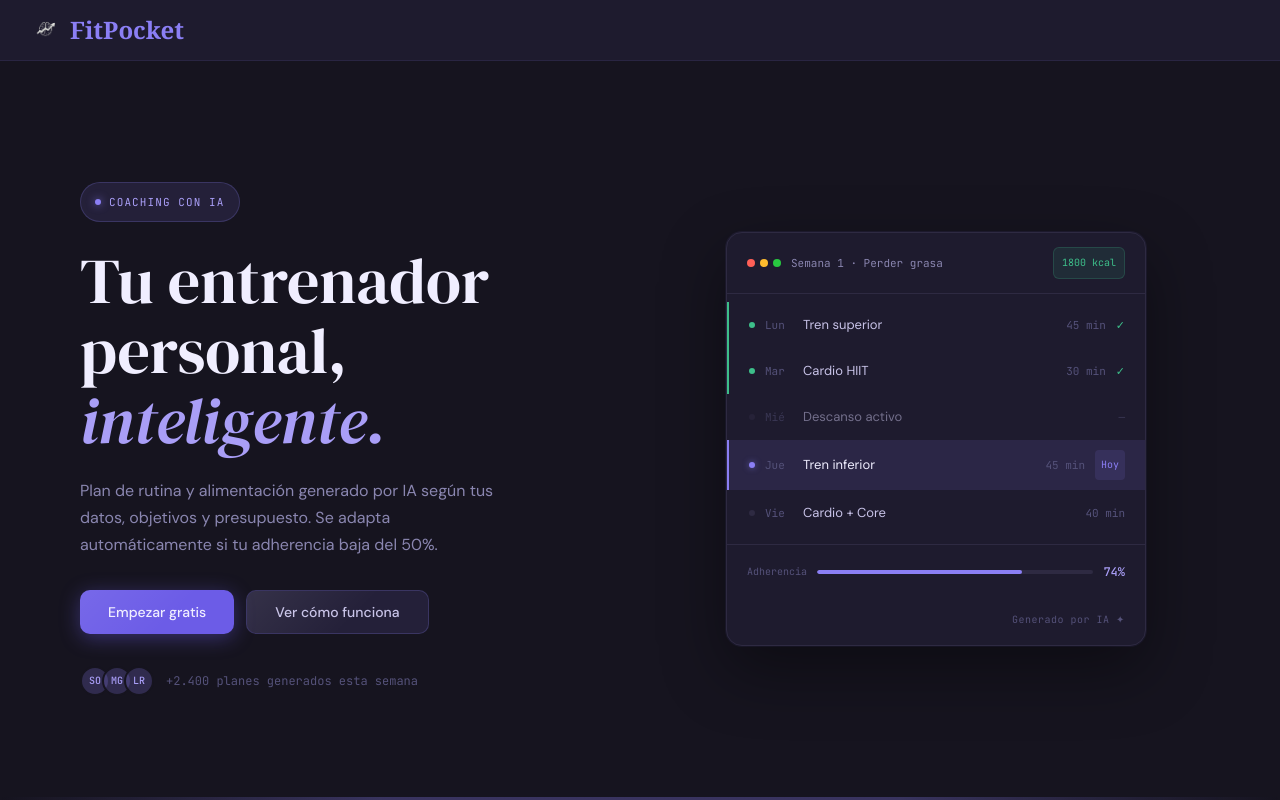
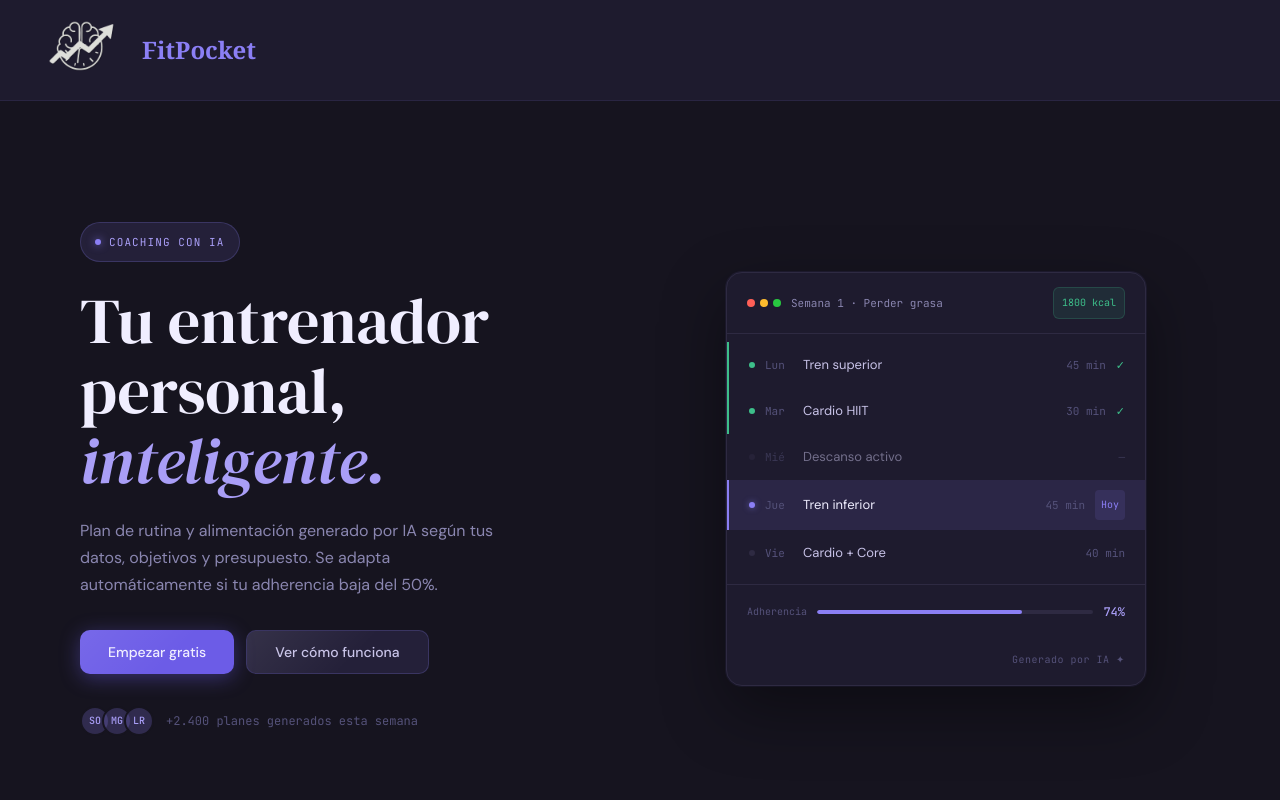
Before and after one commit to Sofipow-007/FitPocket, a React app in the folder fullStack/frontend/: page / in a window 1280 px wide. Shown: the top 800 px of the page. Built offline with nearby package versions, Linux system fonts and the light colour scheme; the HTML template or start-up script is replaced by a standard one.

Commit message:
Agregué el logo al navbar de la vista de Home Invitado

```diff
--- a/fullStack/frontend/src/components/NavBar/Navbar.css
+++ b/fullStack/frontend/src/components/NavBar/Navbar.css
@@ -3,7 +3,7 @@
   justify-content: space-between;
   align-items: center;
   background-color: var(--bg2);
-  padding: 1rem 2rem;
+  padding: 0rem 2rem;
   width: 100%;
   box-sizing: border-box;
   border-bottom: 1px solid rgba(139, 127, 245, 0.1);
@@ -16,8 +16,8 @@
 }
 
 .navbar__logo-img {
-  width: 28px;
-  height: 28px;
+  width: 36px;
+  height: 36px;
   object-fit: contain;
 }
 
--- a/fullStack/frontend/src/components/componentsHomeGuest/HomeGuestHero.css
+++ b/fullStack/frontend/src/components/componentsHomeGuest/HomeGuestHero.css
@@ -718,3 +718,8 @@
     display: none;
   }
 }
+
+.hg-root .navbar__logo-img {
+  width: 100px;
+  height: 100px;
+}
```
